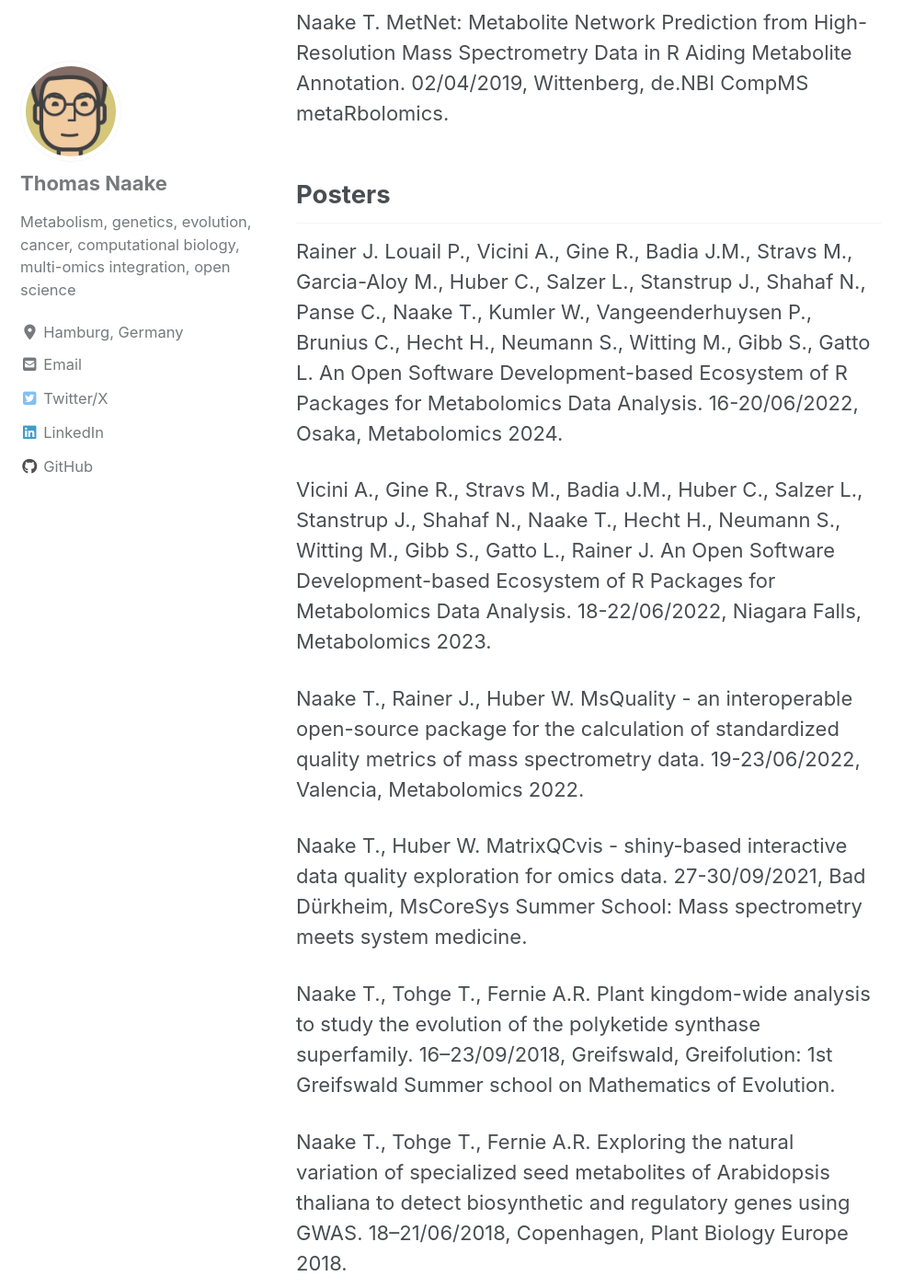
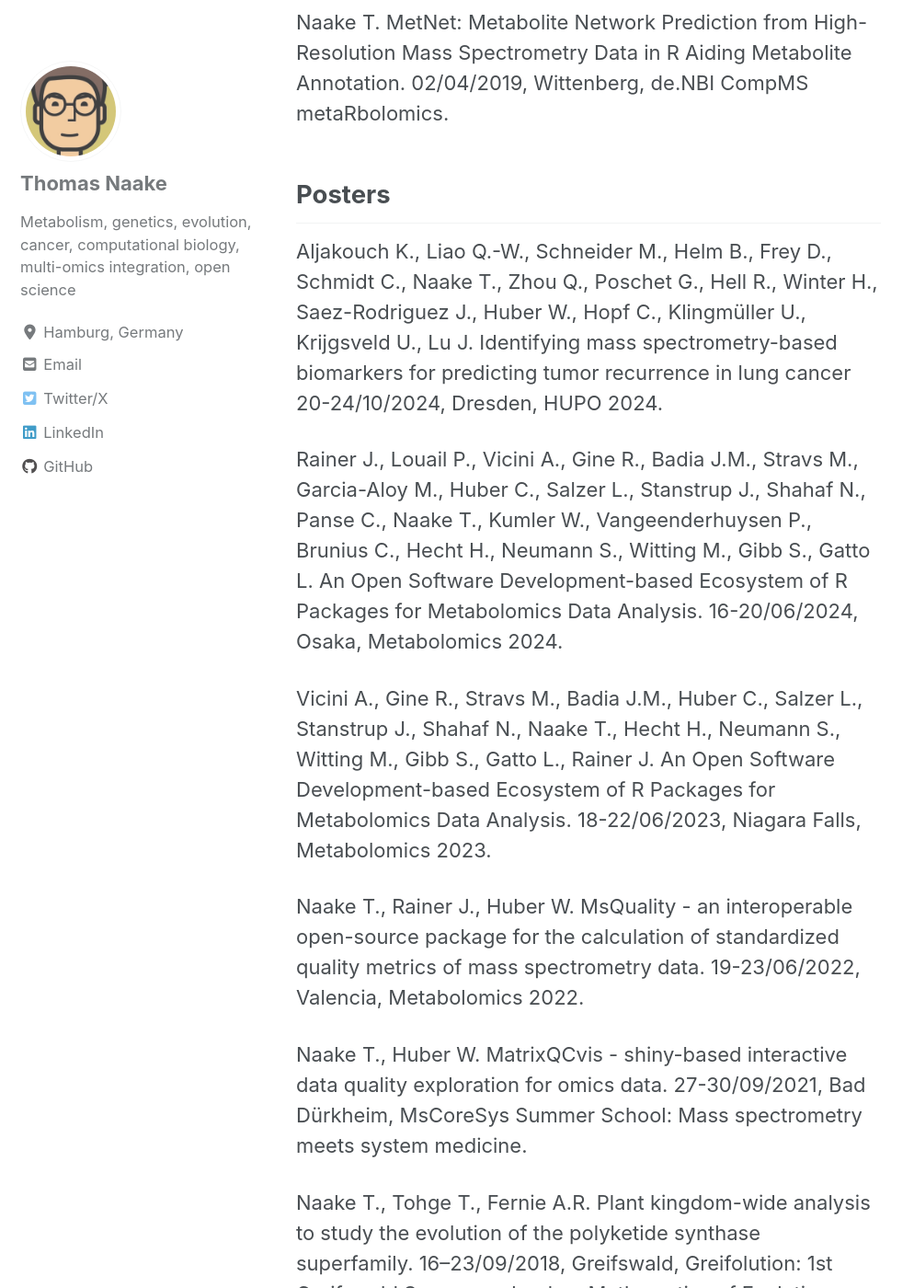
Before and after one commit to tnaake/tnaake.github.io, a Jekyll site: the page built from _pages/publications.md, in a window 1280 px wide and 1400 px high, scrolled down 7032 px. Shown: the whole window at 92% size, without its empty margins (0-994 px from the left). Built offline with Jekyll 4.4.1, drawn with Linux system fonts in a browser that asks for light colours; cached includes are drawn as plain includes; nearby versions of some CDN libraries.

Commit message:
update posters

```diff
--- a/_pages/publications.md
+++ b/_pages/publications.md
@@ -205,14 +205,18 @@ CompMS metaRbolomics.
 
 ## Posters
 
-Rainer J. Louail P., Vicini A., Gine R., Badia J.M., Stravs M., Garcia-Aloy M., Huber C., Salzer L., Stanstrup J., Shahaf N., Panse C., Naake T., Kumler W., Vangeenderhuysen P., Brunius C., Hecht H., Neumann S., Witting M., Gibb S., Gatto L.
+Aljakouch K., Liao Q.-W., Schneider M., Helm B., Frey D., Schmidt C., Naake T., Zhou Q., Poschet G., Hell R., Winter H., Saez-Rodriguez J., Huber W., Hopf C., Klingmüller U., Krijgsveld U., Lu J.
+Identifying mass spectrometry-based biomarkers for predicting tumor recurrence in lung cancer
+20-24/10/2024, Dresden, HUPO 2024.
+
+Rainer J., Louail P., Vicini A., Gine R., Badia J.M., Stravs M., Garcia-Aloy M., Huber C., Salzer L., Stanstrup J., Shahaf N., Panse C., Naake T., Kumler W., Vangeenderhuysen P., Brunius C., Hecht H., Neumann S., Witting M., Gibb S., Gatto L.
 An Open Software Development-based Ecosystem of R Packages for Metabolomics Data Analysis.
-16-20/06/2022, Osaka, Metabolomics 2024.
+16-20/06/2024, Osaka, Metabolomics 2024.
 
 Vicini A., Gine R., Stravs M., Badia J.M., Huber C., Salzer L., Stanstrup J., Shahaf N.,
 Naake T., Hecht H., Neumann S., Witting M., Gibb S., Gatto L., Rainer J.
 An Open Software Development-based Ecosystem of R Packages for Metabolomics Data Analysis.
-18-22/06/2022, Niagara Falls, Metabolomics 2023.
+18-22/06/2023, Niagara Falls, Metabolomics 2023.
 
 Naake T., Rainer J., Huber W. MsQuality - an interoperable open-source package for the
 calculation of standardized quality metrics of mass
```
